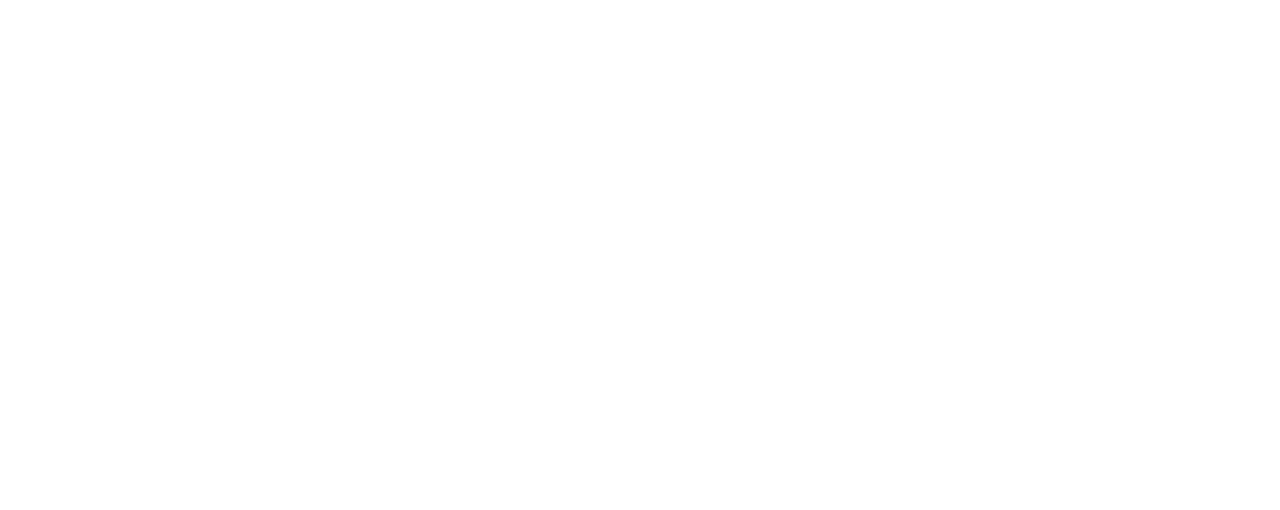
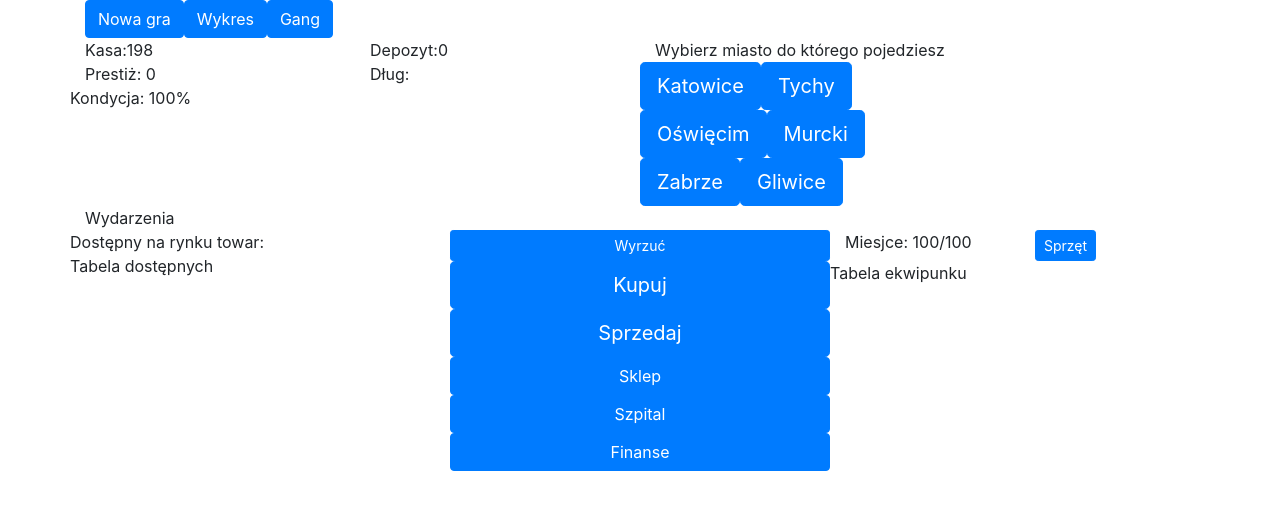
Before and after one commit to konradlb/maxdila, a React (Create React App) app: page / in a window 1280 px wide. Shown: the top 510 px of the page. Built offline with nearby package versions, Linux system fonts and the light colour scheme.

Commit message:
basic setup bootstrap elements

```diff
--- a/src/App.js
+++ b/src/App.js
@@ -2,10 +2,116 @@
 
 //import Button from "react-bootstrap/Button";
 
-import { Container } from "react-bootstrap";
+import { Button, Row, Col, Container } from "react-bootstrap";
 
 function App() {
-  return <Container></Container>;
+  return (
+    <Container>
+      <Row>
+        <Col>
+          <Button variant="primary">Nowa gra</Button>
+          <Button variant="primary">Wykres</Button>
+          <Button variant="primary">Gang</Button>
+        </Col>
+      </Row>
+      <Row>
+        <Col>
+          <Row>
+            <Col>Kasa:198</Col>
+            <Col>Depozyt:0</Col>
+          </Row>
+          <Row>
+            <Col>Prestiż: 0</Col>
+            <Col>Dług:</Col>
+          </Row>
+          <Row>Kondycja: 100%</Row>
+        </Col>
+        <Col>
+          <Row>
+            <Col>Wybierz miasto do którego pojedziesz</Col>
+          </Row>
+          <Row>
+            <Button variant="primary" size="lg">
+              Katowice
+            </Button>
+            <Button variant="primary" size="lg">
+              Tychy
+            </Button>
+          </Row>
+          <Row>
+            <Button variant="primary" size="lg">
+              Oświęcim
+            </Button>
+            <Button variant="primary" size="lg">
+              Murcki
+            </Button>
+          </Row>
+          <Row>
+            <Button variant="primary" size="lg">
+              Zabrze
+            </Button>
+            <Button variant="primary" size="lg">
+              Gliwice
+            </Button>
+          </Row>
+        </Col>
+      </Row>
+      <Row>
+        <Col>Wydarzenia</Col>
+      </Row>
+      <Row>
+        <Col>
+          <Row>Dostępny na rynku towar:</Row>
+          <Row>Tabela dostępnych</Row>
+        </Col>
+        <Col>
+          <Row>
+            <Button variant="primary" size="sm" block>
+              Wyrzuć
+            </Button>
+          </Row>
+          <Row>
+            <Button variant="primary" size="lg" block>
+              Kupuj
+            </Button>
+          </Row>
+          <Row>
+            <Button variant="primary" size="lg" block>
+              Sprzedaj
+            </Button>
+          </Row>
+          <Row>
+            <Button variant="primary" block>
+              Sklep
+            </Button>
+          </Row>
+          <Row>
+            {" "}
+            <Button variant="primary" block>
+              Szpital
+            </Button>
+          </Row>
+          <Row>
+            {" "}
+            <Button variant="primary" block>
+              Finanse
+            </Button>
+          </Row>
+        </Col>
+        <Col>
+          <Row>
+            <Col>Miesjce: 100/100</Col>
+            <Col>
+              <Button variant="primary" size="sm">
+                Sprzęt
+              </Button>
+            </Col>
+          </Row>
+          <Row>Tabela ekwipunku</Row>
+        </Col>
+      </Row>
+    </Container>
+  );
 }
 
 export default App;
```
